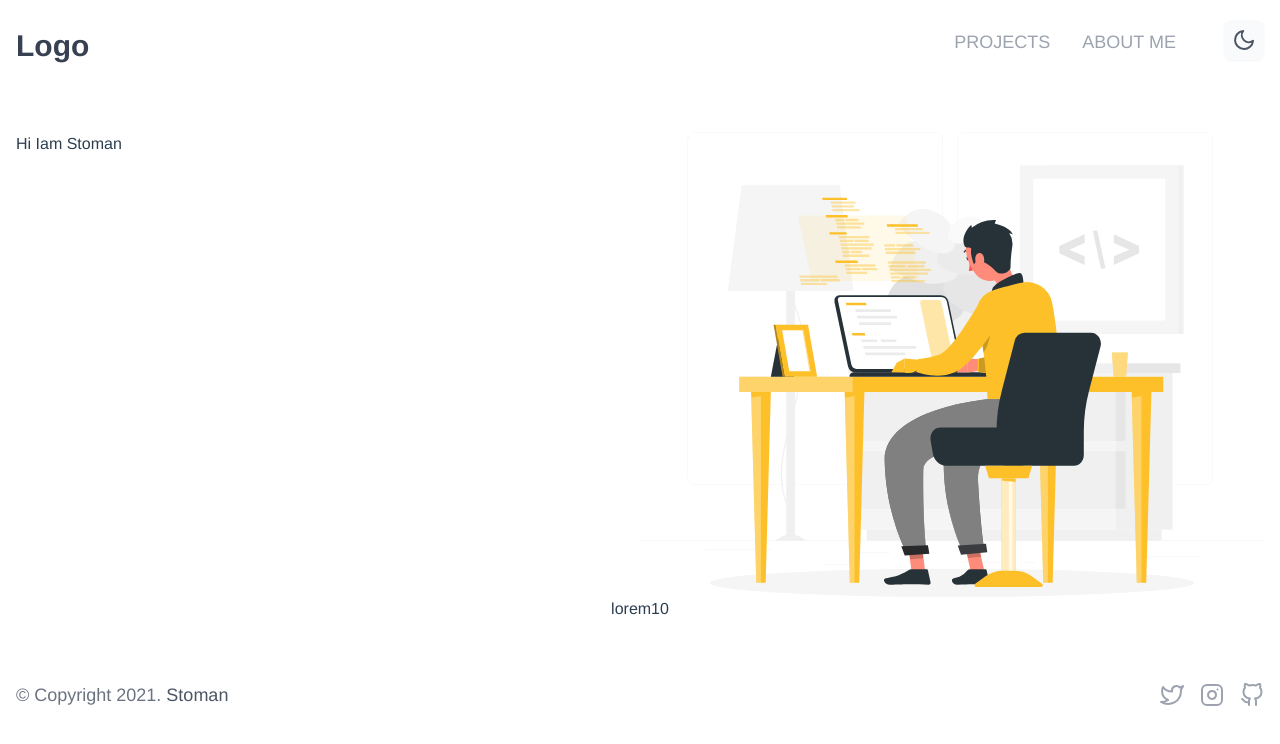
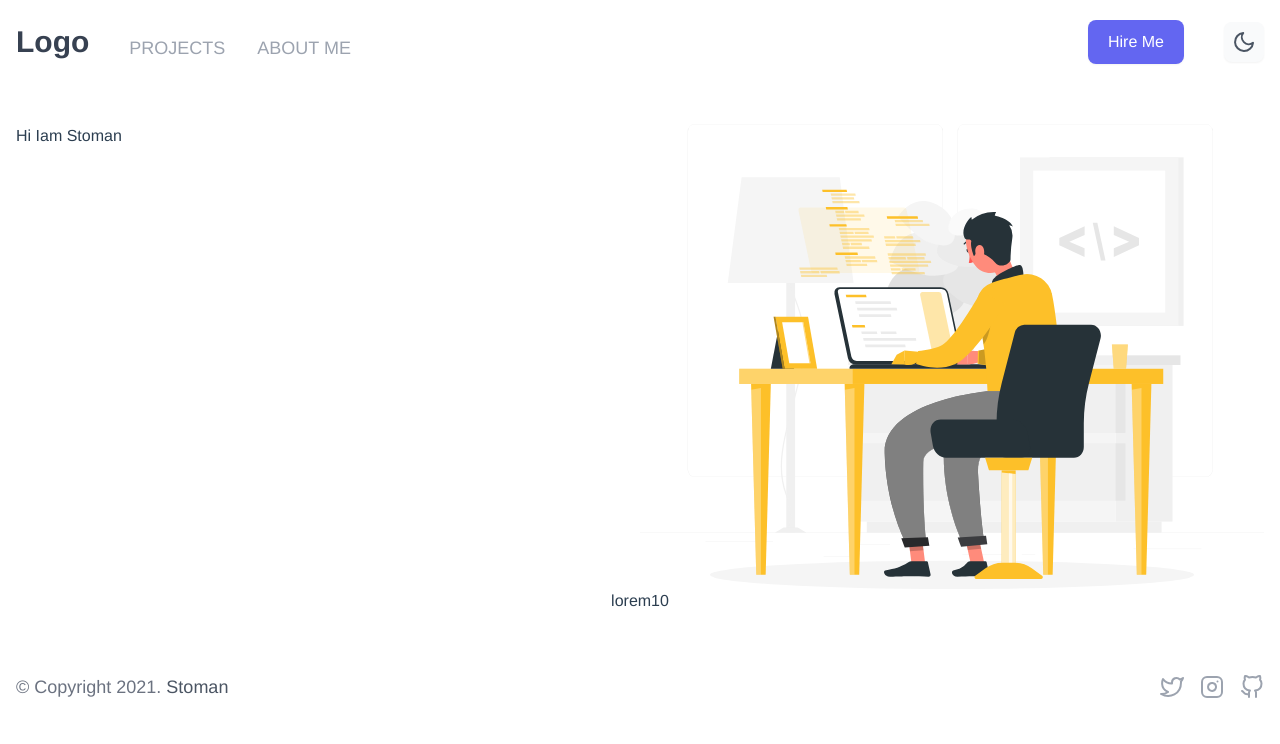
Before and after one commit to blasbot/vuejs-tailwindcss-project, a Vue app: page / in a window 1280 px wide. Shown: the top 744 px of the page. Built offline with nearby package versions, Linux system fonts and the light colour scheme.

Commit message:
Navigation changes

```diff
--- a/src/components/shared/Header.vue
+++ b/src/components/shared/Header.vue
@@ -6,36 +6,67 @@
 					<router-link to="/">Logo</router-link>
 				</div>
 				<div class="md:hidden">
-                    <button type="button" class="block text-gray-800 hover:text-gray-700 focus:text-gray-700 focus:outline-none">
+					<button
+						type="button"
+						class="block text-gray-800 hover:text-gray-700 focus:text-gray-700 focus:outline-none"
+					>
 						<svg class="h-6 w-6 fill-current" viewBox="0 0 24 24">
-                            <path class="hidden" d="M16.24 14.83a1 1 0 0 1-1.41 1.41L12 13.41l-2.83 2.83a1 1 0 0 1-1.41-1.41L10.59 12 7.76 9.17a1 1 0 0 1 1.41-1.41L12 10.59l2.83-2.83a1 1 0 0 1 1.41 1.41L13.41 12l2.83 2.83z"/>
-                            <path d="M4 5h16a1 1 0 0 1 0 2H4a1 1 0 1 1 0-2zm0 6h16a1 1 0 0 1 0 2H4a1 1 0 0 1 0-2zm0 6h16a1 1 0 0 1 0 2H4a1 1 0 0 1 0-2z"/>
+							<path
+								class="hidden"
+								d="M16.24 14.83a1 1 0 0 1-1.41 1.41L12 13.41l-2.83 2.83a1 1 0 0 1-1.41-1.41L10.59 12 7.76 9.17a1 1 0 0 1 1.41-1.41L12 10.59l2.83-2.83a1 1 0 0 1 1.41 1.41L13.41 12l2.83 2.83z"
+							/>
+							<path
+								d="M4 5h16a1 1 0 0 1 0 2H4a1 1 0 1 1 0-2zm0 6h16a1 1 0 0 1 0 2H4a1 1 0 0 1 0-2zm0 6h16a1 1 0 0 1 0 2H4a1 1 0 0 1 0-2z"
+							/>
 						</svg>
 					</button>
 				</div>
+				<div class="sm:ml-4 mt-3">
+					<router-link
+						to="/projects"
+						class="text-lg font-medium text-gray-400 uppercase  md:mx-6 mb-2 sm:py-2"
+						>Projects</router-link
+					>
+					<router-link
+						to="/about"
+						class="text-lg font-medium text-gray-400 uppercase  md:mx-2 mb-2 sm:py-2"
+						>About Me</router-link
+					>
+				</div>
 			</div>
 			<div class="flex justify-between items-center flex-col md:flex-row">
-                <router-link to="/projects" class="text-lg font-medium text-gray-400 uppercase  md:mx-6 mb-2 sm:py-2">Projects</router-link>
-                <router-link to="/about" class="text-lg font-medium text-gray-400 uppercase  md:mx-2 mb-2 sm:py-2">About Me</router-link>
-                <div class="sm:-mt-3 sm:ml-10 bg-gray-50 p-2 rounded-lg shadow-sm cursor-pointer">
-                    <a href="#"><i data-feather="moon" class="text-gray-600 hover:text-gray-400"></i></a>
+				<div>
+					<button
+						class="text-md font-medium bg-indigo-500 hover:bg-indigo-600 text-white shadow-sm rounded-lg px-5 py-2.5"
+					>
+						Hire Me
+					</button>
+				</div>
+				<div
+					class=" sm:ml-10 bg-gray-50 p-2 rounded-lg shadow-sm cursor-pointer"
+				>
+					<a href="#"
+						><i
+							data-feather="moon"
+							class="text-gray-600 hover:text-gray-400"
+						></i
+					></a>
 				</div>
 			</div>
-
 		</div>
 	</nav>
 </template>
 
 <script>
-    import feather from 'feather-icons'
+import feather from 'feather-icons';
 export default {
 	mounted() {
 		feather.replace();
 	},
 	updated() {
 		feather.replace();
-        }
-    }
+	},
+};
 </script>
 
 <style scoped>
```
Lines whose indentation alone changed are shown as unchanged.
